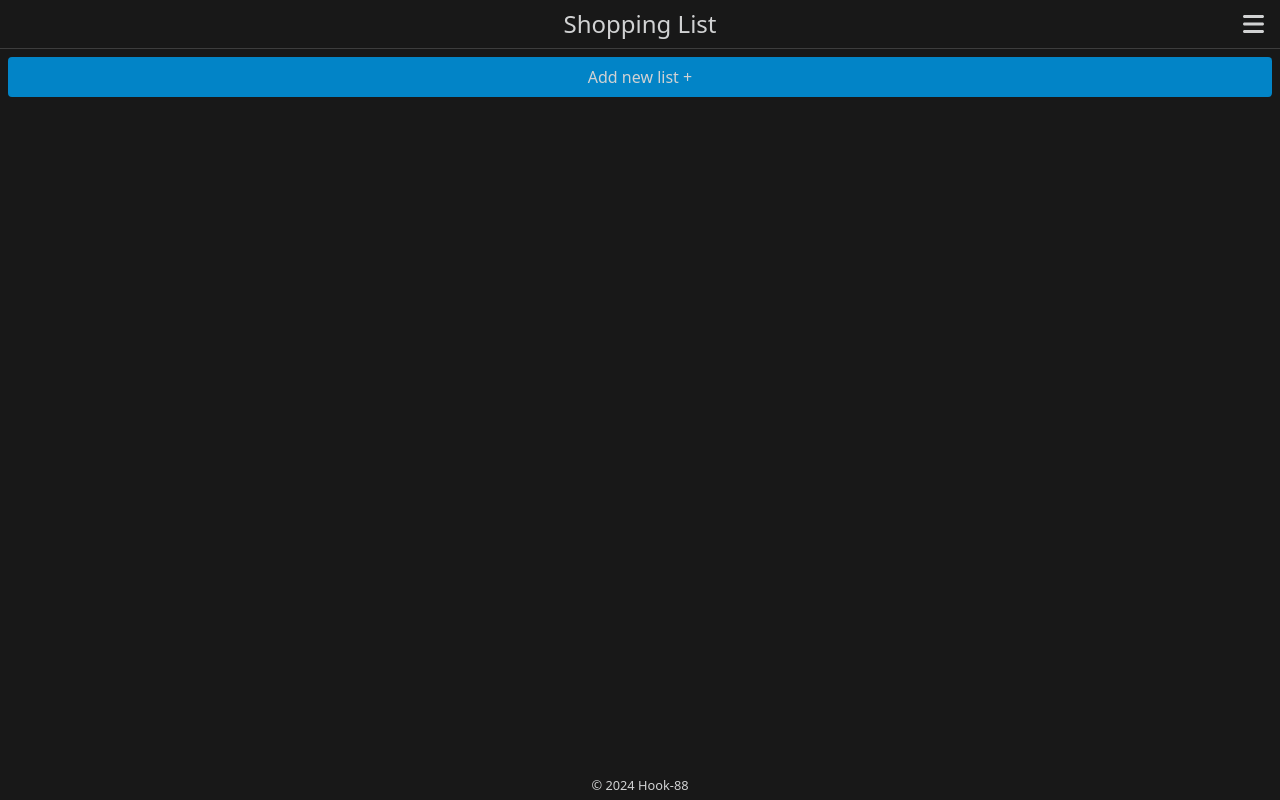
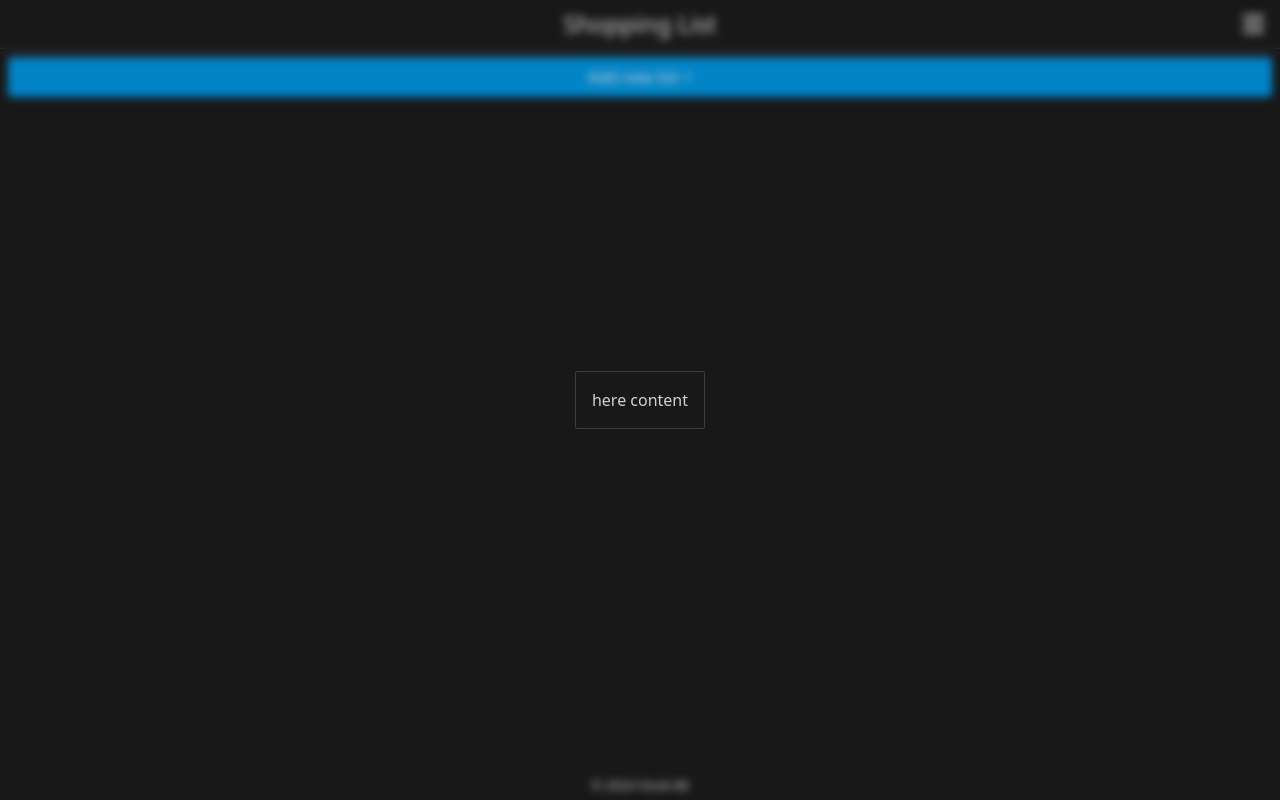
Before and after one commit to Hook-88/shopping-list, a Vue app: page / in a window 1280 px wide. Built offline with nearby package versions, Linux system fonts and the light colour scheme; the HTML template or start-up script is replaced by a standard one.

Commit message:
add basic markup and styles

```diff
--- a/src/App.vue
+++ b/src/App.vue
@@ -7,9 +7,18 @@ import { RouterLink, RouterView } from 'vue-router'
 
     <RouterView />
 
+
     <footer class="text-center p-1">
       <small>&copy; 2024 Hook-88</small>
     </footer>
+    <!-- TODO ADD dialog ref to open en close -->
+    <dialog open class="bg-transparent h-screen">
+      <div class="backdrop backdrop-blur-sm h-full w-screen flex items-center justify-center">
+        <p class="bg-[##181818] border border-[#d1d2d3]/20 rounded-sm p-4 text-[#d1d2d3]">
+          here content
+        </p>
+      </div>
+    </dialog>
   </div>
 
 
```
